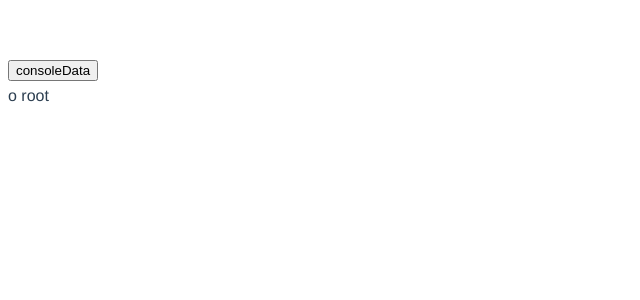
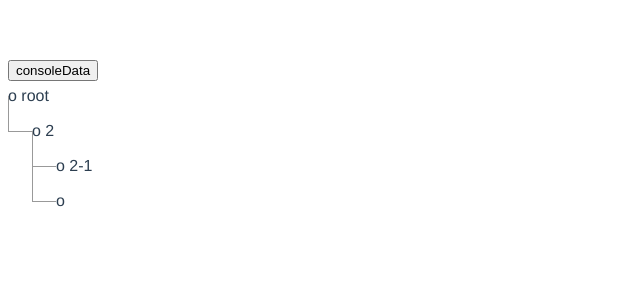
Before and after one commit to wuyuedefeng/vue-sortable-tree, a Vue app in the folder example/: page /#/ in a window 1280 px wide. Shown: the top 300 px of the page, without its empty margins (0-640 px from the left). Built offline with nearby package versions, Linux system fonts and the light colour scheme.

Commit message:
add draggable and default true

```diff
--- a/example/src/components/Hello.vue
+++ b/example/src/components/Hello.vue
@@ -1,7 +1,7 @@
 <template>
   <div class="hello">
     <button @click="consoleData">consoleData</button>
-    <sortable-tree :data="treeData" mixinParentKey="$parent" @changePosition="changePosition" closeStateKey="$close">
+    <sortable-tree :data="treeData" mixinParentKey="$parent" @changePosition="changePosition" :draggable="false">
       <template scope="{item}">
         <span>o {{item.name}}</span>
       </template>
@@ -18,7 +18,6 @@ export default {
     return {
       treeData: {
         name: 'root',
-        $close: true,
         children: [
           {
             name: '2',
--- a/example/src/components/SortableTree.vue
+++ b/example/src/components/SortableTree.vue
@@ -1,5 +1,5 @@
 <template>
-  <div class="sortable-tree" :draggable="parentData" @dragstart.stop="dragStart($event)" @dragover.stop.prevent @dragenter.stop.prevent="dragEnter()"
+  <div class="sortable-tree" :draggable="draggable && parentData" @dragstart.stop="dragStart($event)" @dragover.stop.prevent @dragenter.stop.prevent="dragEnter()"
        @dragleave.stop="dragLeave()" @drop.stop="drop" @dragend.stop.prevent="dragEnd">
     <div class="content">
       <slot :item="data">
@@ -8,7 +8,7 @@
     </div>
     <ul v-if="hasChildren(data) && (!this.closeStateKey || this.closeStateKey && !this.data[this.closeStateKey])">
       <li v-for="(item, index) in children" :class="{'parent-li': hasChildren(item), 'exist-li': !item['_replaceLi_'], 'blank-li': item['_replaceLi_']}">
-        <sortable-tree :data="item" :attr="attr" :childrenAttr="childrenAttr" :mixinParentKey="mixinParentKey" :closeStateKey="closeStateKey"
+        <sortable-tree :data="item" :attr="attr" :childrenAttr="childrenAttr" :mixinParentKey="mixinParentKey" :closeStateKey="closeStateKey" :draggable="draggable"
                        :parentData="data" :idx="index" :dragInfo="dragInfo" @changePosition="changePosition">
           <template scope="{item: item}">
             <slot :item="item">
@@ -44,6 +44,10 @@ export default {
     mixinParentKey: {
       type: String,
       default: ''
+    },
+    draggable: {
+      type: Boolean,
+      default: true
     },
     // inner used from here
     parentData: {
--- a/package.json
+++ b/package.json
@@ -1,6 +1,6 @@
 {
   "name": "vue-sortable-tree",
-  "version": "1.0.16",
+  "version": "1.0.17",
   "description": "",
   "main": "lib/Index.vue",
   "scripts": {
```
Also changed, not shown: 2 other files (tests, documents, lock files or other folders).
